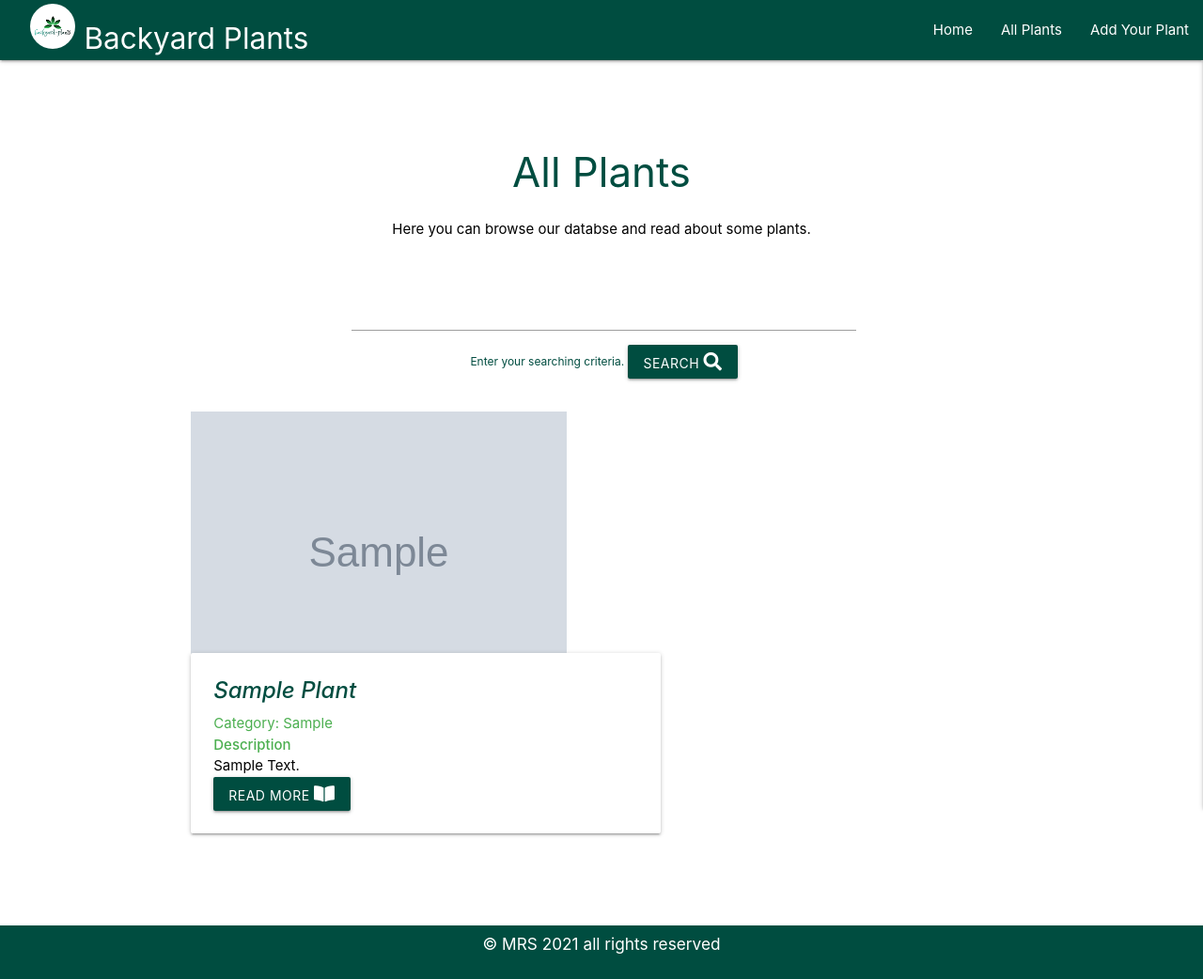
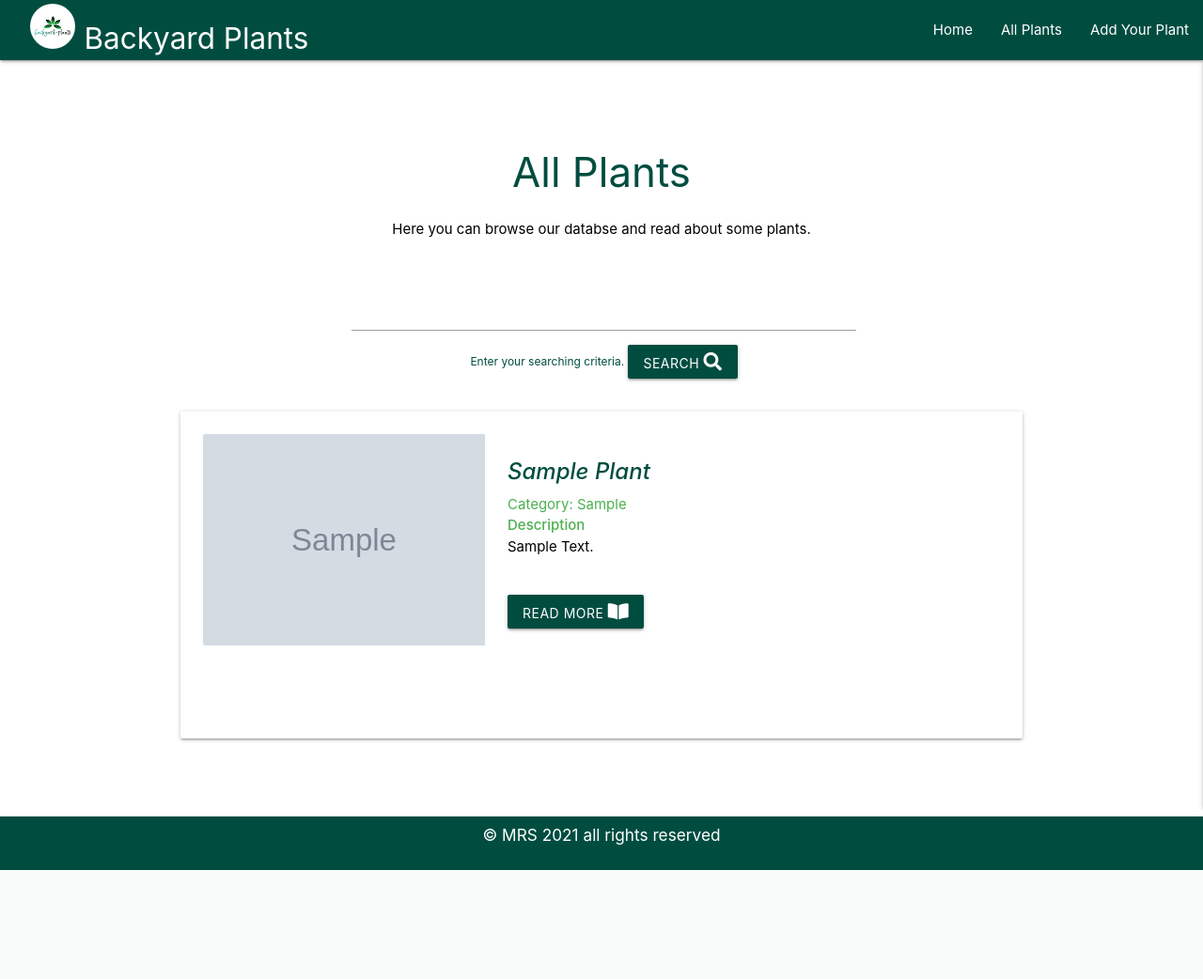
Before and after one commit to Code-Institute-Submissions/madatoo-backyard-plants-ms3_MayResub, a Flask app: page /all_plants in a window 1280 px wide. Shown: the whole page at 94% size. After the commit the page ends 926 px from the top, so only its background shows below. Run offline with Flask 2, Linux system fonts and the light colour scheme; a database or web service that is not in the repository returns one stand-in record (Sample ...); some libraries are stand-ins or nearby versions.

Commit message:
styled the all plants page

```diff
--- a/static/css/style.css
+++ b/static/css/style.css
@@ -131,34 +131,48 @@ h6{
     min-height: 18px;
     display: inline;
     font-size: 12px;
-    color: #004d40;
 }
 
+.green-text,
+.green-text-name,
+.bg-image,
+.input-field .helper-text{
+    color: #004d40 ;
+}
 .green-text{
-    *color: #004d40 ;
     font-weight: 400;
     text-transform: capitalize;
-    /*font-style: italic;*/
 }
 
 .green-text-name{
-    color: #004d40;
     font-style: italic;
 }
 
 .bg-image{
-    color: #004d40;
-    height: 250px;
-    width: 250px;
-    border-radius: 50%;
+    height: 300px;
+    width: 300px;
+}
 
+.row-card {
+    margin-left: 0;
+    margin-right: 0;
+    margin-bottom: 20px;
 }
+.card-button{
+    margin-top: 5vh;
+}
+
+.card-content{
+    padding:0;
+}
+
 /*----------------------------------add palant page*/
 
 .plant-place-button{
     margin-left: 40%;
     margin-right: 40%;
 }
+
 .space{
     margin: 2em;
 }
--- a/templates/all_plants.html
+++ b/templates/all_plants.html
@@ -20,17 +20,11 @@
     </div>
 
 <!--here are displayed all search results for the entered critria by user-->
-
-
-
-
-
-</div> <!--end div container-->
-<div class="container">
-    <div class="row s12 m8">
+    <div class="row-card s12 m7 ">
         {% for plant in plants %}
             <div class="col s12 m7 text-center">
                 <a href="{{ url_for ('display_plant', plant_id=plant._id) }}">
+                    <div class="card horizontal card-panel hoverable">
                         <div class="card-image bg-image">
                             {% if plant.plant_img %}
                                 <img src="{{ plant.plant_img }}" alt="{{ plant.plant_name }}">
@@ -38,14 +32,15 @@
                                 <img src="{{ url_for('static', filename='img/logo.png')}}" alt="logo image">
                             {% endif %}
                         </div>
-                    <div class="card horizontal">
+                        <div class="card-stacked">
                             <div class="card-content text-center">
                                 <span class="card-title green-text"><strong class="green-text-name">{{ plant.plant_name }}</strong></span>
                                 <span class="green-text"><span > Category: {{ plant.plant_category }}</span><br>
                                 <span class="green-text"><strong>Description</strong></span>
                                 <p>{{ plant.plant_description }}</p>
-                            <button class="btn waves-effect waves-light teal darken-4 " type="submit" >Read More <i class="fas fa-book-open"></i>
+                                <button class="btn waves-effect waves-light teal darken-4 card-button" type="submit" >Read More <i class="fas fa-book-open"></i>
                                 </button>
+                            </div>
                         </div>
                     </div>
                 </a>
```
Also changed, not shown: other parts of static/css/style.css (+1 -1 lines). Lines whose indentation alone changed are shown as unchanged.
